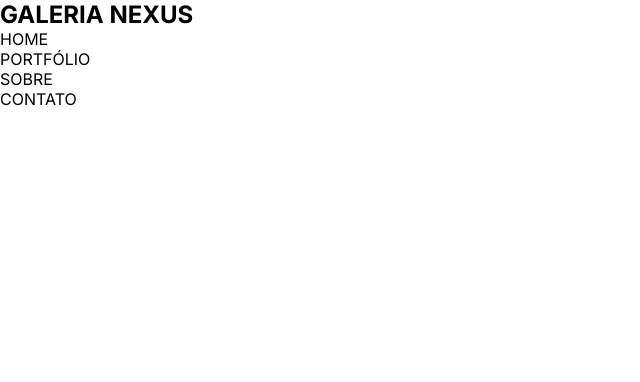
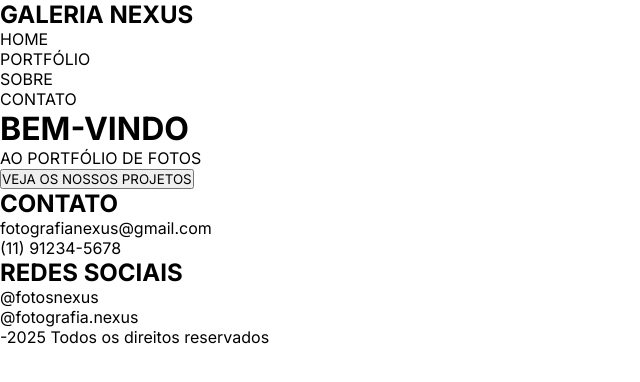
Before and after one commit to Nexus-Consulting-FIAP/Checkpoint03Web-Front, a plain HTML site: page index.html in a window 1280 px wide. Shown: the whole page, without its empty margins (0-640 px from the left). Drawn offline with Linux system fonts and the light colour scheme.

Commit message:
INDEX.HTML: criando estrutura

```diff
--- a/index.html
+++ b/index.html
@@ -19,5 +19,27 @@
             </ul>
         </nav>
     </header>
+    <main>
+        <div>
+            <h1>BEM-VINDO</h1>
+            <span>AO PORTFÓLIO DE FOTOS</span>
+        </div>
+        <button>VEJA OS NOSSOS PROJETOS</button>
+    </main>
+    <footer>
+        <div>
+            <h2>CONTATO</h2>
+            <p>fotografianexus@gmail.com</p>
+            <p>(11) 91234-5678</p>
+        </div>
+        <div>
+            <h2>REDES SOCIAIS</h2>
+            <p>@fotosnexus</p>
+            <p>@fotografia.nexus</p>
+        </div>
+        <div>
+            <p>-2025 Todos os direitos reservados</p>
+        </div>
+    </footer>
 </body>
 </html>
```
